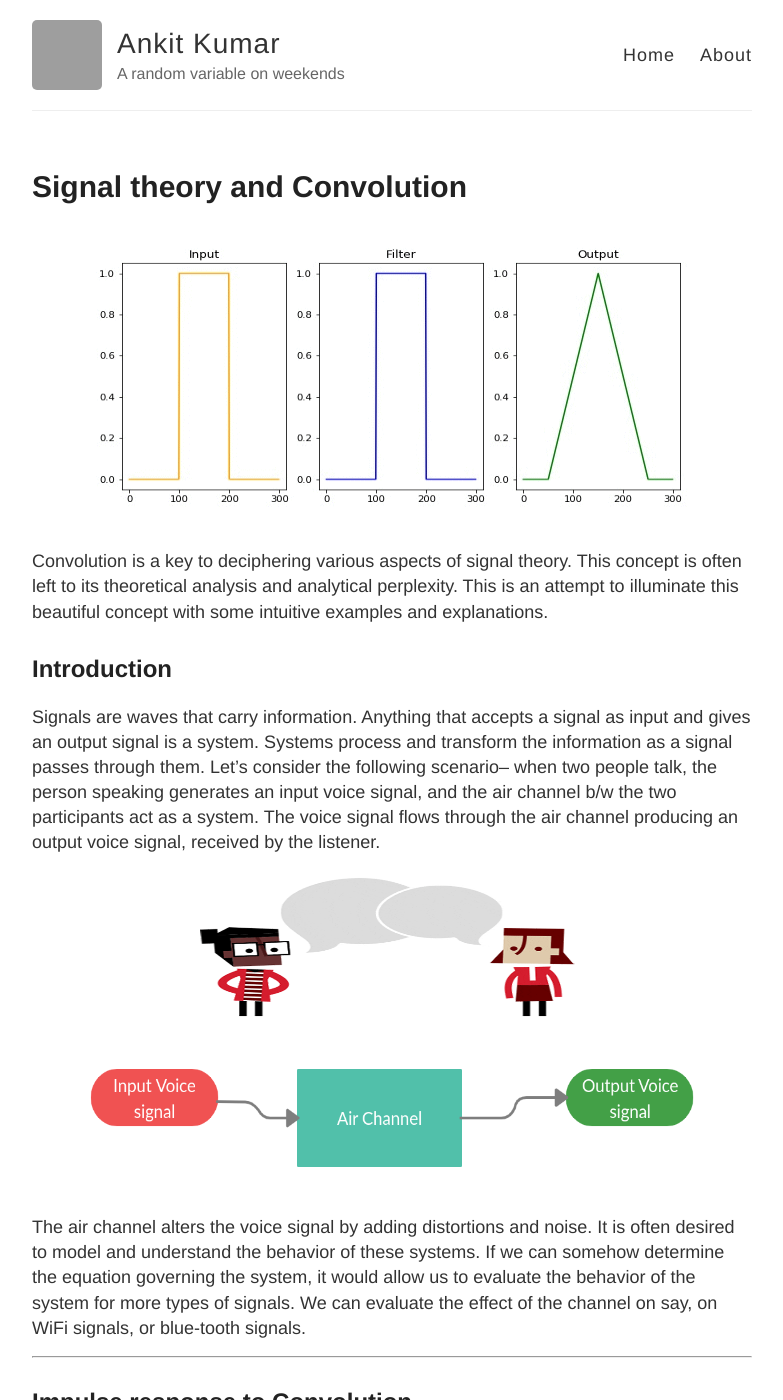
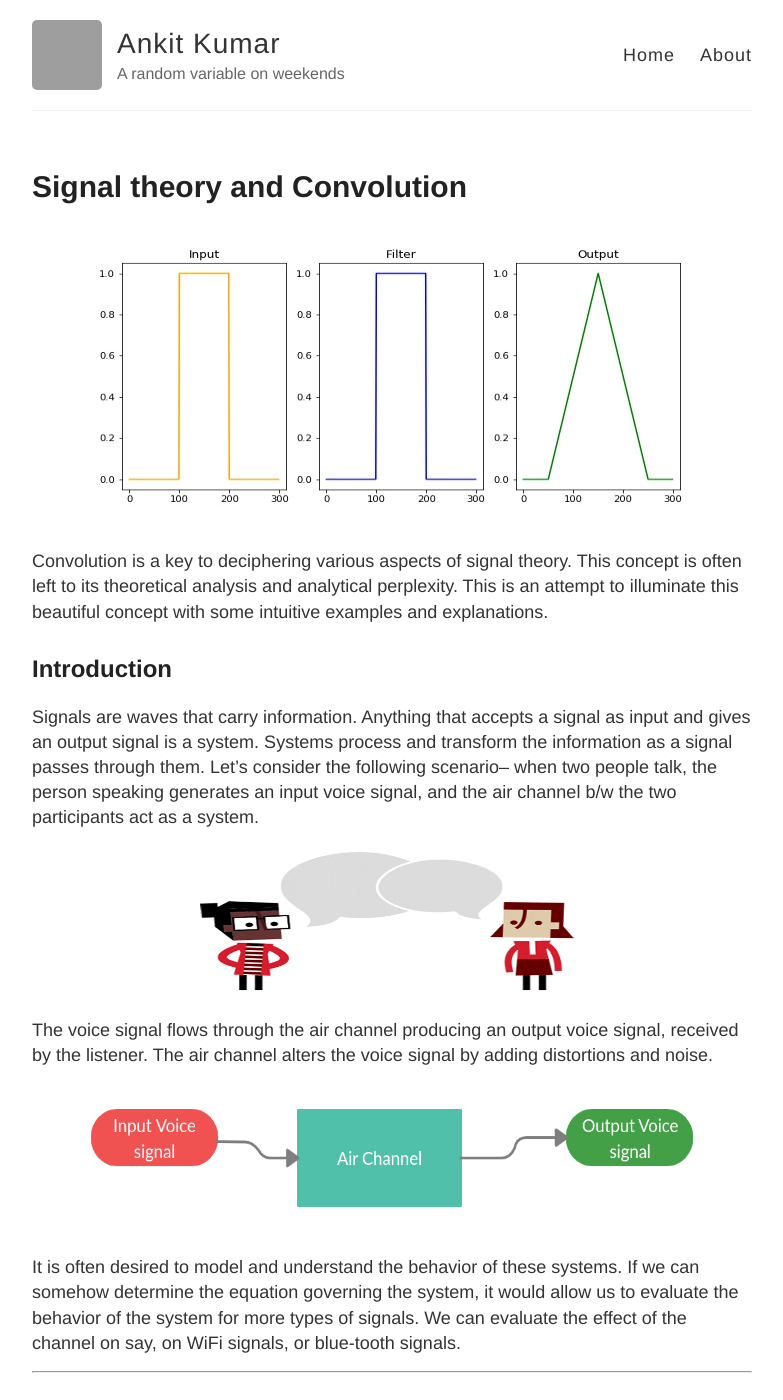
Before and after one commit to ankitk50/ankitk50.github.io, a Jekyll site: the page built from _posts/2020-05-23-ConvolutionSignalTheory.md, in a window 1280 px wide and 1400 px high. Shown: the whole window, without its empty margins (248-1031 px from the left). Built offline with Jekyll 4.4.1, drawn with Linux system fonts in a browser that asks for light colours; formulas are drawn with MathJax 3; grey boxes are pictures that could not be loaded.

Commit message:
minor edits

```diff
--- a/_posts/2020-05-23-ConvolutionSignalTheory.md
+++ b/_posts/2020-05-23-ConvolutionSignalTheory.md
@@ -8,22 +8,23 @@ comment: true
 </p>
 <!--<img src="/blog/assets/jfourier.jpg" width="120" height="150" alt="fourier_gif"> -->
 
-
-
 Convolution is a key to deciphering various aspects of signal theory. This concept is often left to its theoretical analysis and analytical perplexity. This is an attempt to illuminate this beautiful concept with some intuitive examples and explanations.
 
 ## Introduction
 
-Signals are waves that carry information. Anything that accepts a signal as input and gives an output signal is a system. Systems process and transform the information as a signal passes through them. Let's consider the following scenario-- when two people talk, the person speaking generates an input voice signal, and the air channel b/w the two participants act as a system. The voice signal flows through the air channel producing an output voice signal, received by the listener.
+Signals are waves that carry information. Anything that accepts a signal as input and gives an output signal is a system. Systems process and transform the information as a signal passes through them. Let's consider the following scenario-- when two people talk, the person speaking generates an input voice signal, and the air channel b/w the two participants act as a system.
 
 <p align="center">
 <img src="/blog/assets/conversation.gif" width="400" height="150" alt="converation">
 </p>
+
+The voice signal flows through the air channel producing an output voice signal, received by the listener. The air channel alters the voice signal by adding distortions and noise.
+
 <p align="center">
 <img src="/blog/assets/system.png" width="650" height="150" alt="signal System">
 </p>
 
-The air channel alters the voice signal by adding distortions and noise. It is often desired to model and understand the behavior of these systems. If we can somehow determine the equation governing the system, it would allow us to evaluate the behavior of the system for more types of signals. We can evaluate the effect of the channel on say, on WiFi signals, or blue-tooth signals.
+It is often desired to model and understand the behavior of these systems. If we can somehow determine the equation governing the system, it would allow us to evaluate the behavior of the system for more types of signals. We can evaluate the effect of the channel on say, on WiFi signals, or blue-tooth signals.
 
 ---
 
--- a/about.markdown
+++ b/about.markdown
@@ -4,7 +4,7 @@ title: About
 permalink: /about/
 ---
 
-Ankit Kumar is an electrical engineer from India. His research interests are embedded electronics and autonomous systems. Inspired by anyone with the drive and interest to learn, he aims to create more inclusive and effective STEM education. He is from Chandigarh, India. Apart from research, he enjoys watching cricket, playing PC games, reading about anything that can fly, hiking and listening to folk music.
+Ankit Kumar is an electrical engineer. His research interests are embedded electronics and autonomous systems. Inspired by anyone with the drive and interest to learn, he aims to create more inclusive and effective STEM education. He is from Chandigarh, India. Apart from research, he enjoys watching cricket, playing video games, reading about machines that can fly, hiking and listening to folk music.
 
 ### Contact me
 
```
Also changed, not shown: _posts/2020-05-12-Fourier.md (+1 -1 lines), _posts/2017-05-10-Past_Projects.md (renamed from _posts/2020-05-10-Past_Projects.md).
